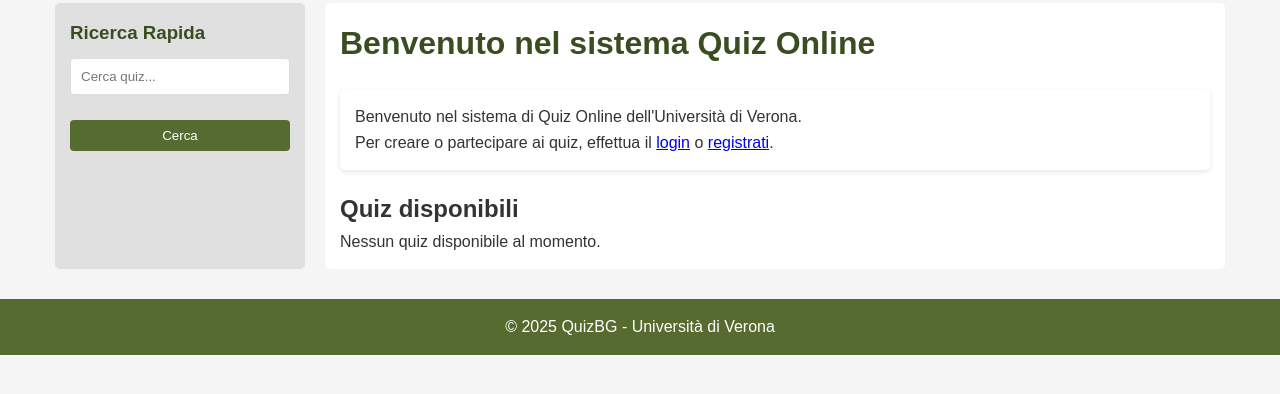
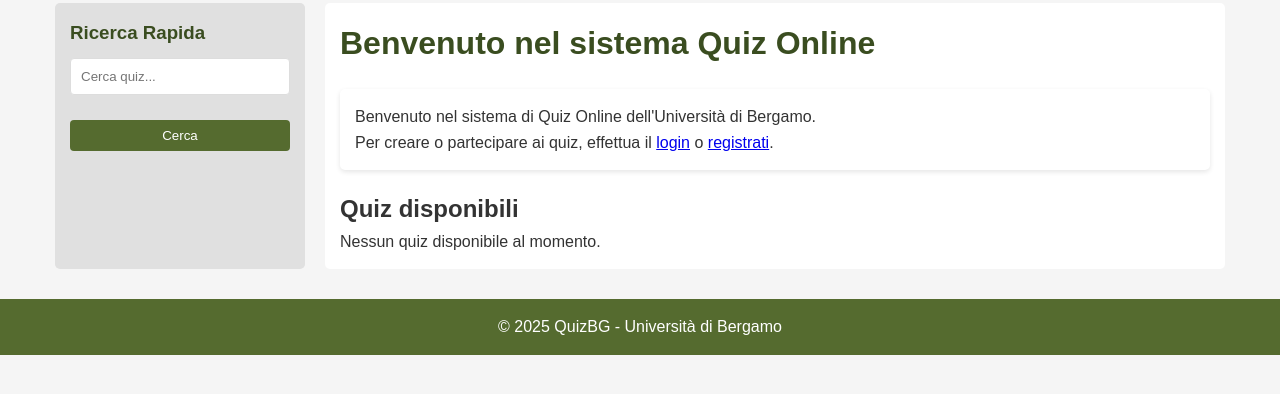
Before and after one commit to paganello/web-programming-24-25, a PHP site: page / in a window 1280 px wide. Shown: the part 161-555 px from the top of the page. Run offline with PHP 8.4, Linux system fonts and the light colour scheme; data that the repository does not hold is empty.

Commit message:
Sostituzione Verona con Bergamo

```diff
--- a/pratica/progetto/includes/footer.php
+++ b/pratica/progetto/includes/footer.php
@@ -17,7 +17,7 @@
 
     <footer>
         <div class="container">
-            <p>&copy; <?php echo date('Y'); ?> QuizBG - Università di Verona</p>
+            <p>&copy; <?php echo date('Y'); ?> QuizBG - Università di Bergamo</p>
         </div>
     </footer>
 
--- a/pratica/progetto/index.php
+++ b/pratica/progetto/index.php
@@ -55,14 +55,14 @@ $conn->close();
         <?php if(!isset($_SESSION['user'])): ?>
             <div class="card">
                 <div class="card-content">
-                    <p>Benvenuto nel sistema di Quiz Online dell'Università di Verona.</p>
+                    <p>Benvenuto nel sistema di Quiz Online dell'Università di Bergamo.</p>
                     <p>Per creare o partecipare ai quiz, effettua il <a href="login.php">login</a> o <a href="register.php">registrati</a>.</p>
                 </div>
             </div>
         <?php else: ?>
             <div class="card">
                 <div class="card-content">
-                    <p>Benvenuto <?php echo $_SESSION['user']['nome'] . ' ' . $_SESSION['user']['cognome']; ?> nel sistema di Quiz Online dell'Università di Verona.</p>
+                    <p>Benvenuto <?php echo $_SESSION['user']['nome'] . ' ' . $_SESSION['user']['cognome']; ?> nel sistema di Quiz Online dell'Università di Bergamo.</p>
                     <p>Puoi creare nuovi quiz o partecipare a quiz creati da altri utenti.</p>
                     <p><a href="create_quiz.php" class="btn">Crea un nuovo Quiz</a> <a href="search_quiz.php" class="btn btn-secondary">Cerca Quiz</a>
                     </p>
```
